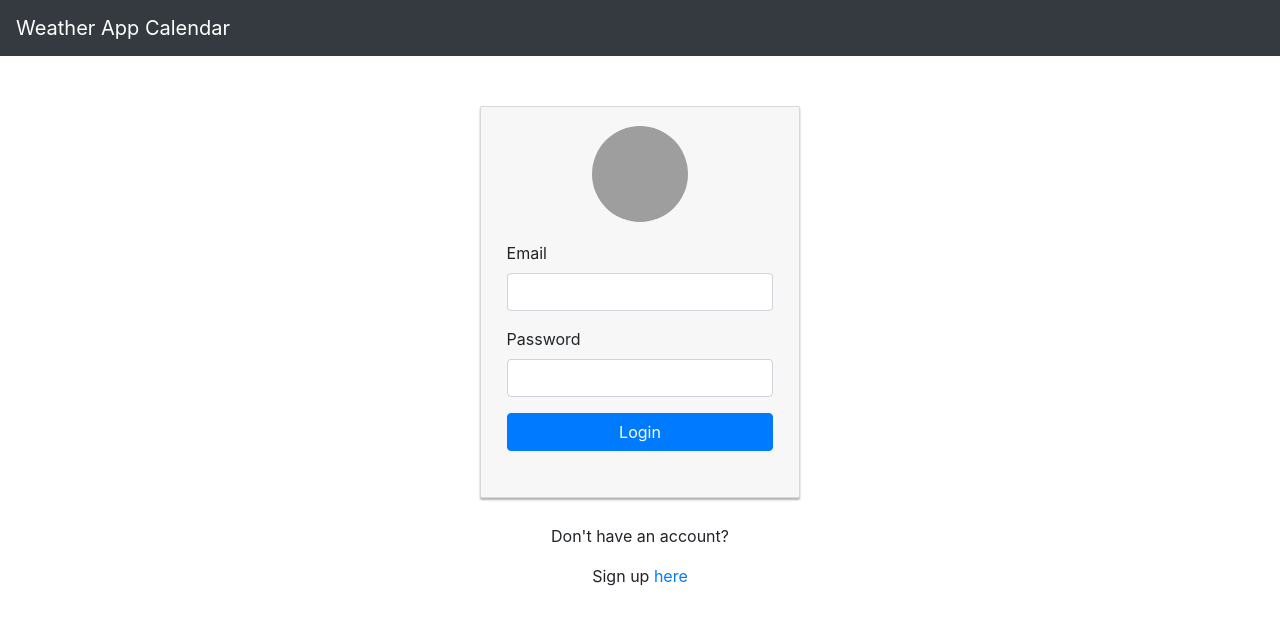
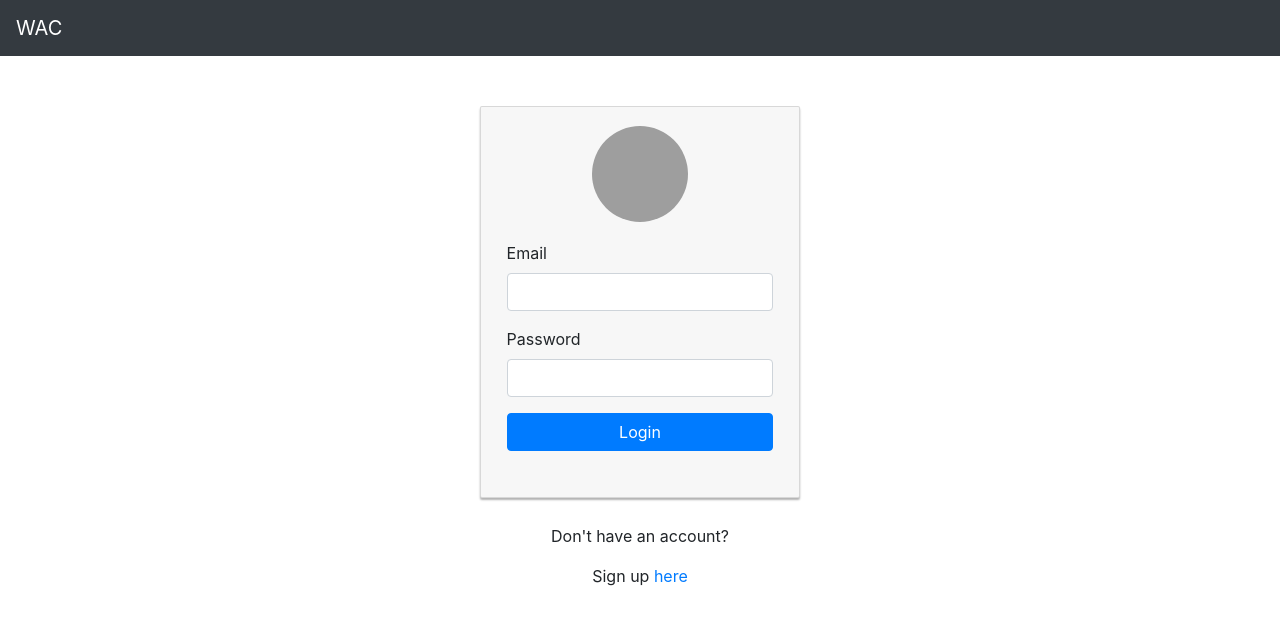
Before and after one commit to icode198/Weather-App-Calendar---frontend, a React (Create React App) app: page /#/ in a window 1280 px wide. Shown: the top 624 px of the page. Built offline with nearby package versions, Linux system fonts and the light colour scheme; grey boxes are pictures that could not be loaded; the HTML template or start-up script is replaced by a standard one.

Commit message:
Edit navbar

```diff
--- a/src/App.js
+++ b/src/App.js
@@ -38,7 +38,7 @@ const App = () => {
       <div>
         <nav className="navbar navbar-expand navbar-dark bg-dark">
           <Link to="/" className="navbar-brand">
-            Weather App Calendar
+            WAC
           </Link>
           <div className="navbar-nav mr-auto">
             {currentUser && (
```
